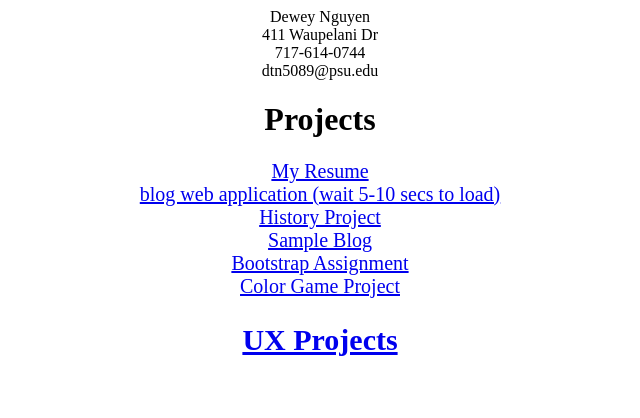
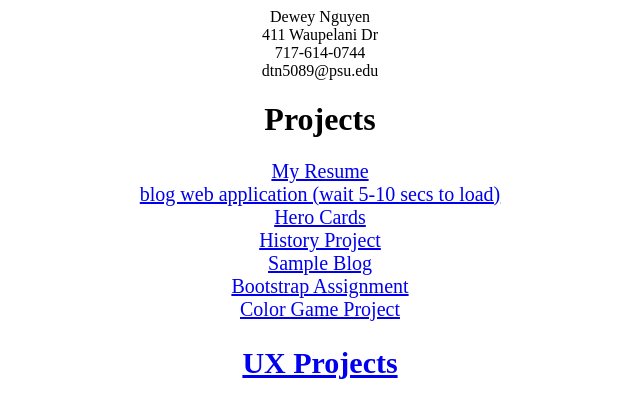
Before and after one commit to dtn9197/Personal-Web-Server, a website with bundled scripts: page index.html in a window 1280 px wide. Shown: the whole page, without its empty margins (320-960 px from the left). Built offline with nearby package versions, Linux system fonts and the light colour scheme.

Commit message:
added a link to hero card project in index page

```diff
--- a/index.html
+++ b/index.html
@@ -23,7 +23,8 @@
 <div class="links">
 	<a target="_blank" href="./resume/index.html">My Resume</a><br>
 	<a target="_blank" href="https://ist256-resume-application.herokuapp.com/">blog web application (wait 5-10 secs to load)<br></a>
-	<a target="_blank" href="/History_Site/index.html">History Project</a><br>
+	<a target="_blank" href="./herocard/demo/index.html">Hero Cards</a><br>
+	<a target="_blank" href="./History_Site/index.html">History Project</a><br>
 	<a target="_blank" href="./blogs/Blog.html">Sample Blog</a><br>
 	<a target="_blank" href="./Landing_Page/Purr.html">Bootstrap Assignment</a><br>
 	<a target="_blank" href="./colorgame/colorgame.html">Color Game Project</a>
```
